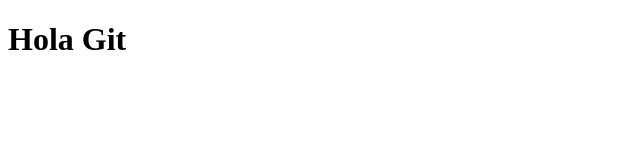
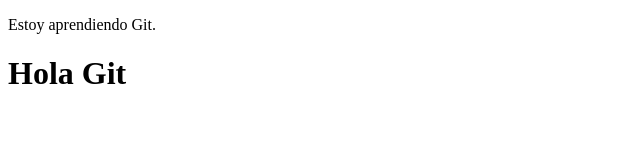
Before and after one commit to josefranf/PracticaGit, a plain HTML site: page index.html in a window 1280 px wide. Shown: the whole page, without its empty margins (0-640 px from the left). Drawn offline with Linux system fonts and the light colour scheme.

Commit message:
Añadido un párrafo

```diff
--- a/index.html
+++ b/index.html
@@ -2,6 +2,7 @@
 <html>
 <head>
     <title>Mi primera página</title>
+    <p>Estoy aprendiendo Git.</p>
 </head>
 <body>
 
```
